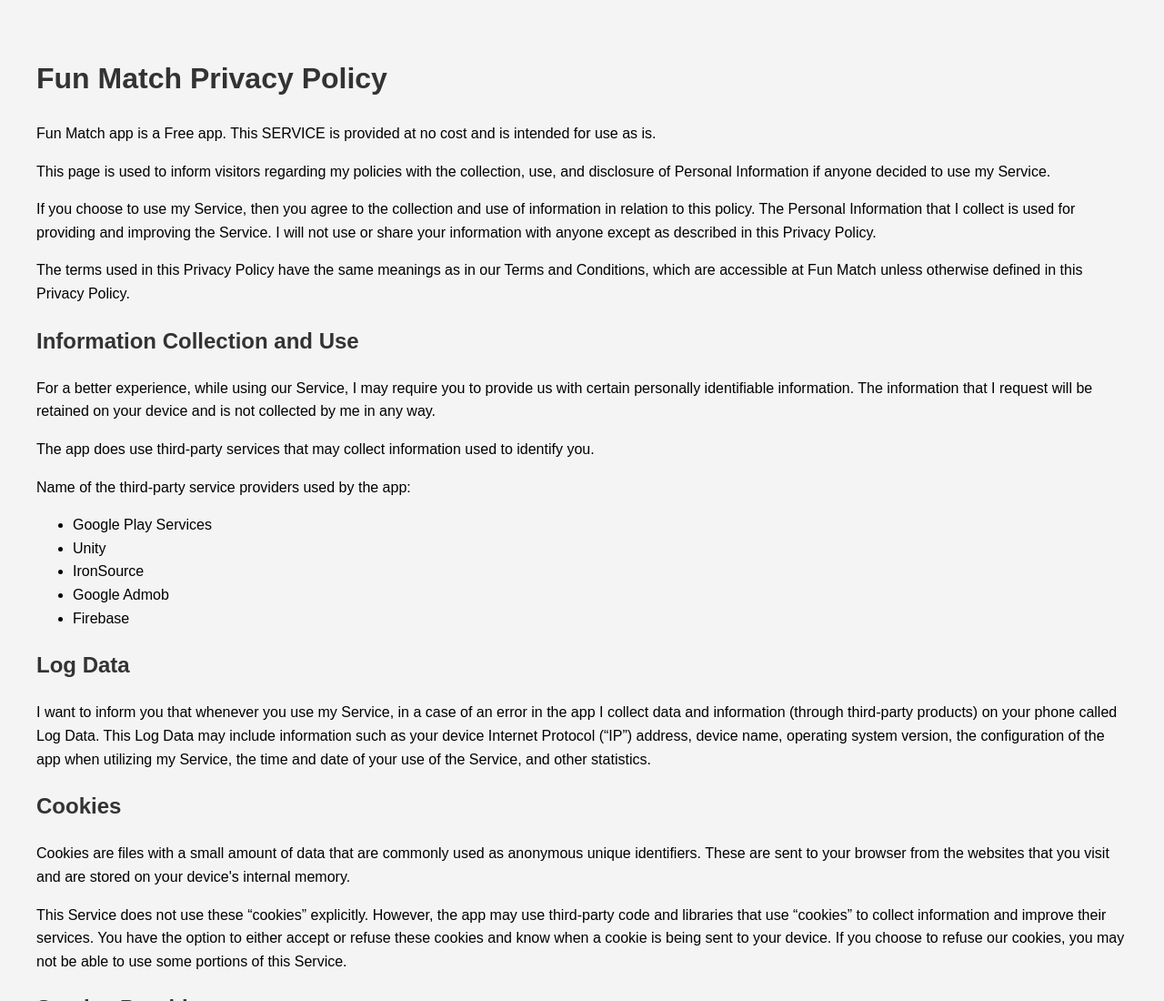
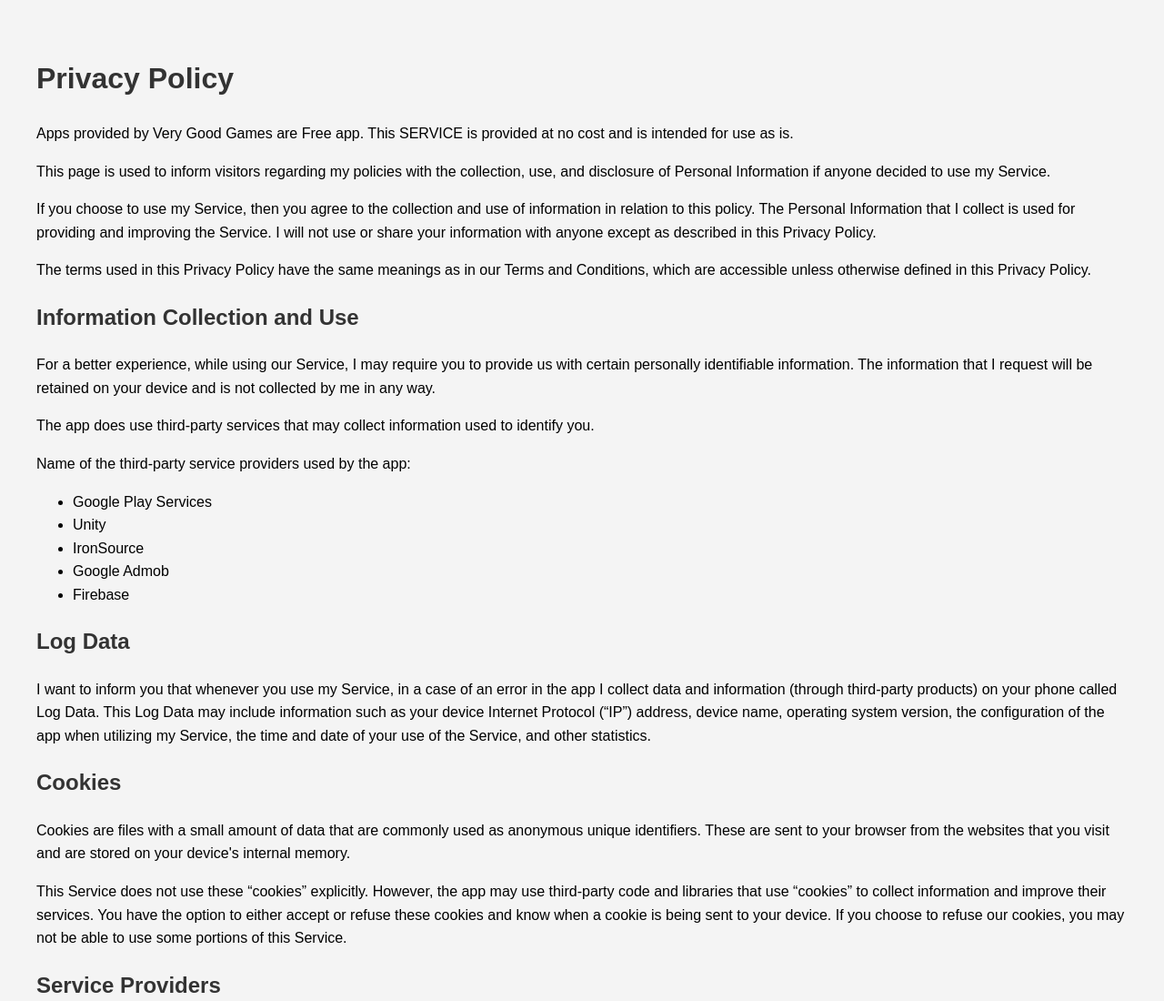
Before and after one commit to belovedparvez/site, a plain HTML site: page privacy-policy.html in a window 1280 px wide. Shown: the top 1100 px of the page at 91% size. Drawn offline with Linux system fonts and the light colour scheme.

Commit message:
Update and rename privacy-policy-fun-match.html to privacy-policy.html

```diff
--- a/privacy-policy-fun-match.html
+++ b/privacy-policy.html
@@ -3,7 +3,7 @@
 <head>
     <meta charset="UTF-8">
     <meta name="viewport" content="width=device-width, initial-scale=1.0">
-    <title>Fun Match Privacy Policy</title>
+    <title>Privacy Policy</title>
     <style>
         body {
             font-family: Arial, sans-serif;
@@ -18,11 +18,11 @@
     </style>
 </head>
 <body>
-    <h1>Fun Match Privacy Policy</h1>
-    <p>Fun Match app is a Free app. This SERVICE is provided at no cost and is intended for use as is.</p>
+    <h1>Privacy Policy</h1>
+    <p>Apps provided by Very Good Games are Free app. This SERVICE is provided at no cost and is intended for use as is.</p>
     <p>This page is used to inform visitors regarding my policies with the collection, use, and disclosure of Personal Information if anyone decided to use my Service.</p>
     <p>If you choose to use my Service, then you agree to the collection and use of information in relation to this policy. The Personal Information that I collect is used for providing and improving the Service. I will not use or share your information with anyone except as described in this Privacy Policy.</p>
-    <p>The terms used in this Privacy Policy have the same meanings as in our Terms and Conditions, which are accessible at Fun Match unless otherwise defined in this Privacy Policy.</p>
+    <p>The terms used in this Privacy Policy have the same meanings as in our Terms and Conditions, which are accessible unless otherwise defined in this Privacy Policy.</p>
 
     <h2>Information Collection and Use</h2>
     <p>For a better experience, while using our Service, I may require you to provide us with certain personally identifiable information. The information that I request will be retained on your device and is not collected by me in any way.</p>
```
